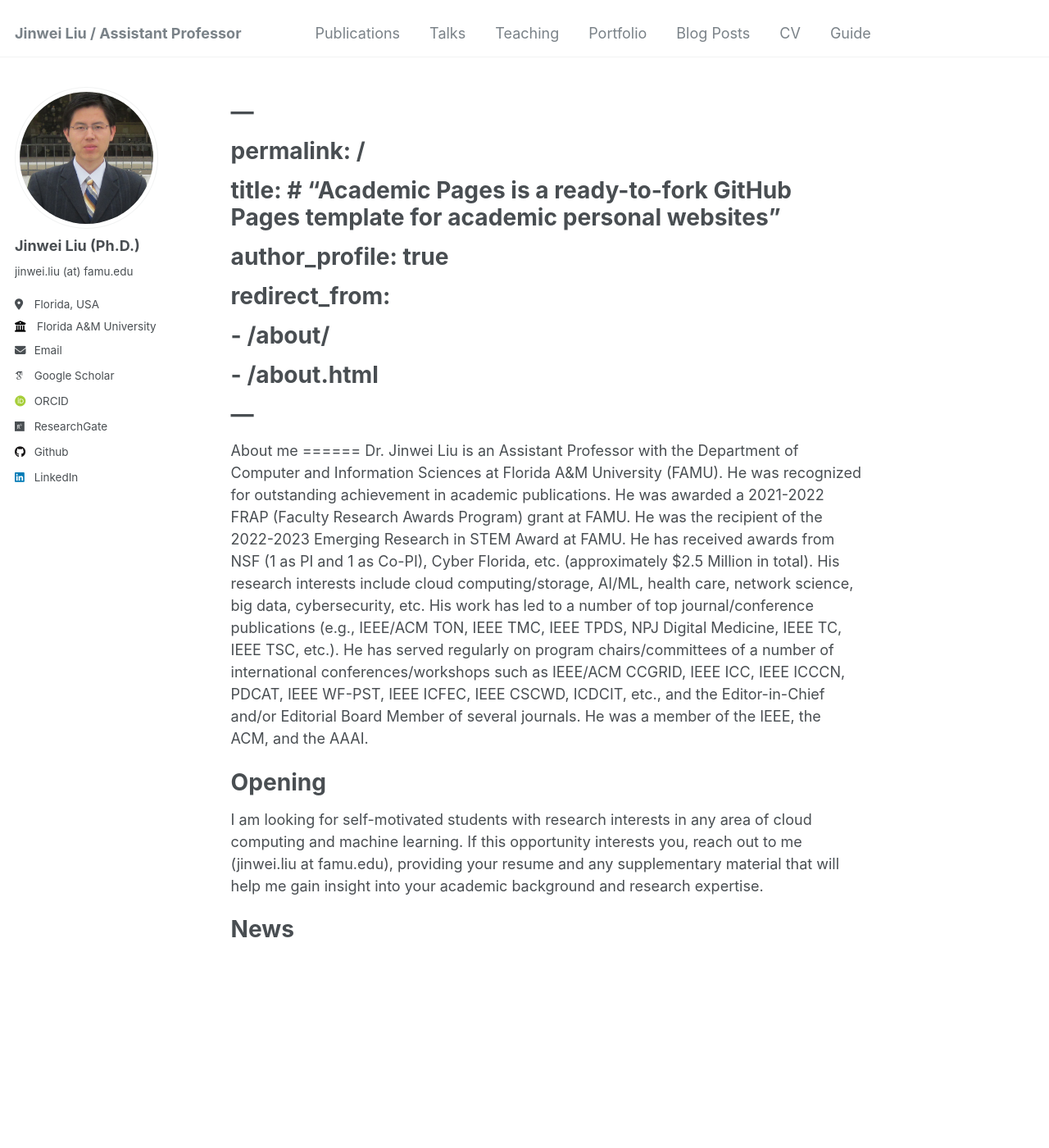
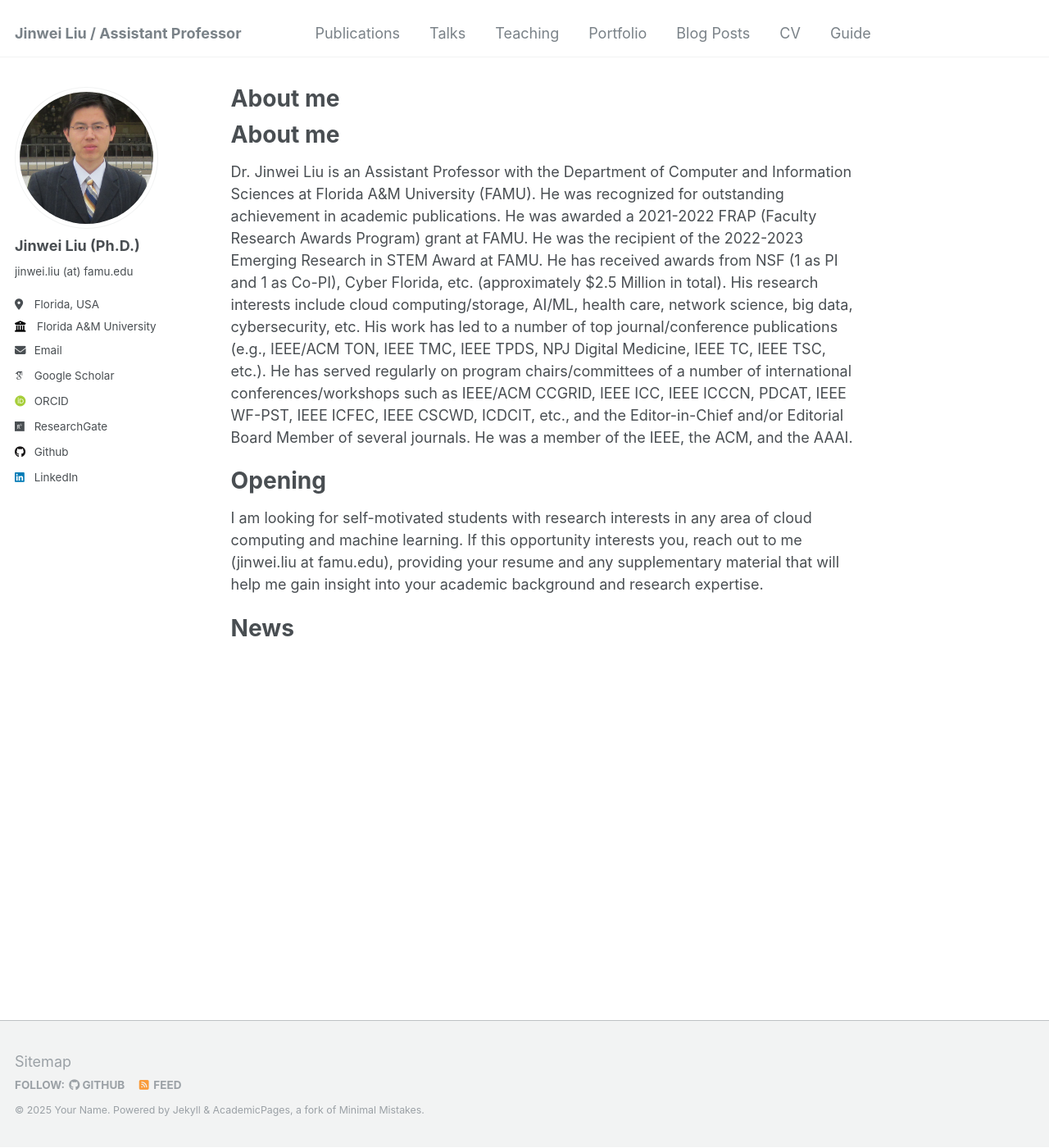
Before and after one commit to jinweiliucu/jinweiliucu.github.io, a Jekyll site: the page built from _pages/about.md, in a window 1280 px wide and 1400 px high. Shown: the whole window at 82% size. Built offline with Jekyll 4.4.1, drawn with Linux system fonts in a browser that asks for light colours; some web fonts are replaced; our own code applies the rules of GitHub Pages for plain Markdown files.

Commit message:
Update about.md

```diff
--- a/_pages/about.md
+++ b/_pages/about.md
@@ -1,11 +1,3 @@
-# ---
-# permalink: /
-# title: # "Academic Pages is a ready-to-fork GitHub Pages template for academic personal websites"
-# author_profile: true
-# redirect_from:
-#   - /about/
-#   - /about.html
-# ---
 About me
 ======
 Dr. Jinwei Liu is an Assistant Professor with the Department of Computer and Information Sciences at Florida A&M University (FAMU). He was recognized for outstanding achievement in academic publications. He was awarded a 2021-2022 FRAP (Faculty Research Awards Program) grant at FAMU. He was the recipient of the 2022-2023 Emerging Research in STEM Award at FAMU. He has received awards from NSF (1 as PI and 1 as Co-PI), Cyber Florida, etc. (approximately $2.5 Million in total). His research interests include cloud computing/storage, AI/ML, health care, network science, big data, cybersecurity, etc. His work has led to a number of top journal/conference publications (e.g., IEEE/ACM TON, IEEE TMC, IEEE TPDS, NPJ Digital Medicine, IEEE TC, IEEE TSC, etc.). He has served regularly on program chairs/committees of a number of international conferences/workshops such as IEEE/ACM CCGRID, IEEE ICC, IEEE ICCCN, PDCAT, IEEE WF-PST, IEEE ICFEC, IEEE CSCWD, ICDCIT, etc., and the Editor-in-Chief and/or Editorial Board Member of several journals. He was a member of the IEEE, the ACM, and the AAAI.
```
